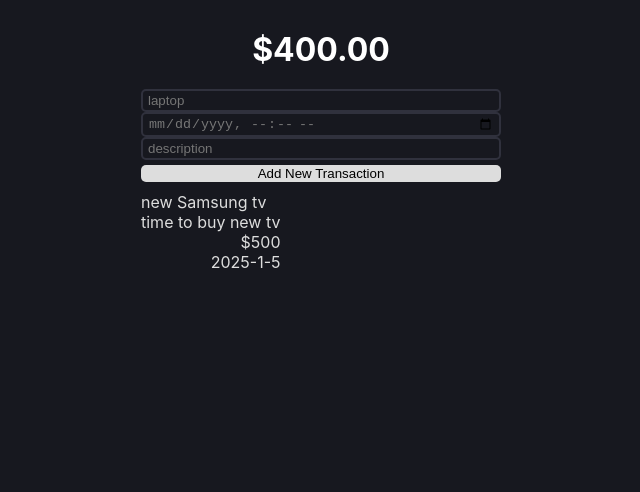
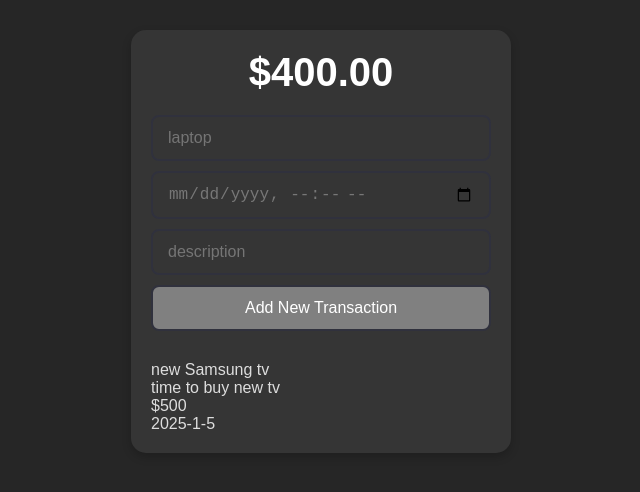
Before and after one commit to joswin18/Money-Tracker, a React (Create React App) app: page / in a window 1280 px wide. Shown: the top 492 px of the page, without its empty margins (319-959 px from the left). Built offline with nearby package versions, Linux system fonts and the light colour scheme.

Commit message:
style change

```diff
--- a/src/App.css
+++ b/src/App.css
@@ -1,114 +1,119 @@
-*{
+* {
   box-sizing: border-box;
 }
 
-body{
-  background-color: #17181f;
+body {
+  background: rgb(38, 38, 38);
+  font-family: 'Poppins', sans-serif;
   color: #ddd;
+  margin: 0;
 }
 
-main{
-  max-width: 360px;
+main {
+  max-width: 380px;
   margin: 30px auto;
+  padding: 20px;
+  background: #353535;
+  border-radius: 15px;
+  box-shadow: 0 4px 10px rgba(0, 0, 0, 0.2);
 }
 
-h1{
+h1 {
   text-align: center;
   color: #fff;
   margin: 0;
+  font-size: 2.5rem;
+  font-weight: bold;
 }
 
-form{
+form {
   margin-top: 20px;
-
 }
 
-form input{
+form input,
+form button {
   width: 100%;
+  padding: 12px 15px;
+  margin-bottom: 10px;
   background-color: transparent;
   color: #ddd;
   border: 2px solid #30313d;
-  padding:2px 5px;
-  border-radius: 5px;
+  border-radius: 8px;
+  font-size: 1rem;
+  transition: all 0.3s ease;
 }
 
-form input[type="datetime-local"]{
+form input[type='datetime-local'] {
   color: #777;
 }
 
-form div.basics{
-  display: flex;
-  gap: 5px;
-  margin-bottom: 5px;
+form input:focus,
+form button:focus {
+  outline: none;
+  border-color: #56ccf2;
 }
 
-form button{
-  width: 100%;
-  margin-top: 5px;
-  border: 0;
-  border-radius: 5px;
-  background-color: #ddd;
+form input:hover,
+form button:hover {
+  background-color: #333;
 }
 
-div.transactions{
-  margin-top: 5px;
+form button {
+  background-color: grey;
+  color: #fff;
+  cursor: pointer;
 }
 
-div.transactions{
+form button:hover {
+  background-color:darkgray;
+}
+
+.transactions {
+  margin-top: 20px;
+}
+
+.transaction {
   display: flex;
   justify-content: space-between;
-  padding: 5px 0;
+  padding: 12px;
+  margin-bottom: 10px;
+  background: #2b343e;
+  border-radius: 8px;
+  box-shadow: 0 4px 8px rgba(0, 0, 0, 0.1);
+  transition: transform 0.3s ease, background-color 0.3s ease;
 }
 
-div.transaction div.name{
-  font-size: 1.2rem;
+.transaction:hover {
+  transform: translateY(-5px);
+  background-color: #353f4d;
 }
 
-div.transaction div.description{
-  font-size: .7rem;
+.transaction .left,
+.transaction .right {
+  display: flex;
+  flex-direction: column;
+}
+
+.transaction .left .name {
+  font-size: 1.1rem;
+  font-weight: bold;
+  color: #fff;
+}
+
+.transaction .left .description {
+  font-size: 0.8rem;
   color: #888;
 }
 
-div.right{
+.transaction .right .price {
+  font-size: 1.2rem;
+  font-weight: bold;
+  color: #56ccf2;
   text-align: right;
 }
 
-
-/* .App {
-  text-align: center;
+.transaction .right .datetime {
+  font-size: 0.9rem;
+  color: #bbb;
+  text-align: right;
 }
-
-.App-logo {
-  height: 40vmin;
-  pointer-events: none;
-}
-
-@media (prefers-reduced-motion: no-preference) {
-  .App-logo {
-    animation: App-logo-spin infinite 20s linear;
-  }
-}
-
-.App-header {
-  background-color: #282c34;
-  min-height: 100vh;
-  display: flex;
-  flex-direction: column;
-  align-items: center;
-  justify-content: center;
-  font-size: calc(10px + 2vmin);
-  color: white;
-}
-
-.App-link {
-  color: #61dafb;
-}
-
-@keyframes App-logo-spin {
-  from {
-    transform: rotate(0deg);
-  }
-  to {
-    transform: rotate(360deg);
-  }
-} */
```
